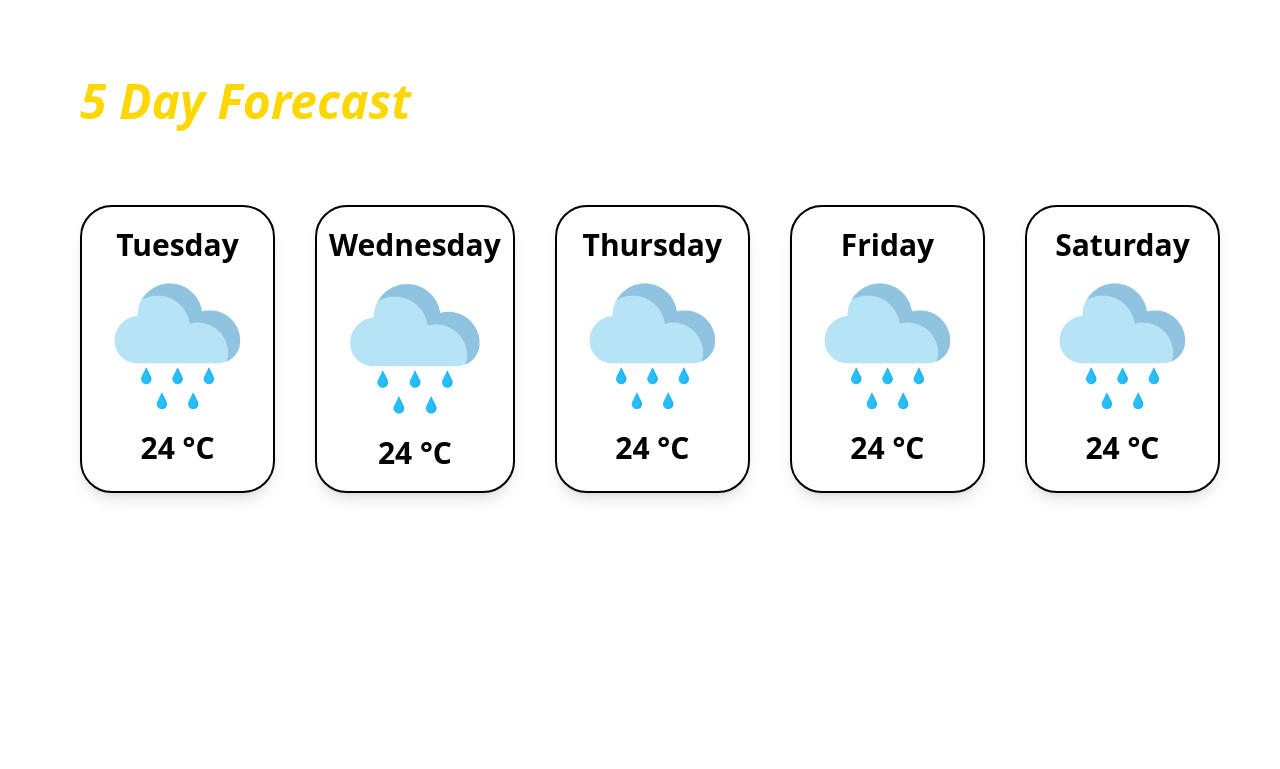
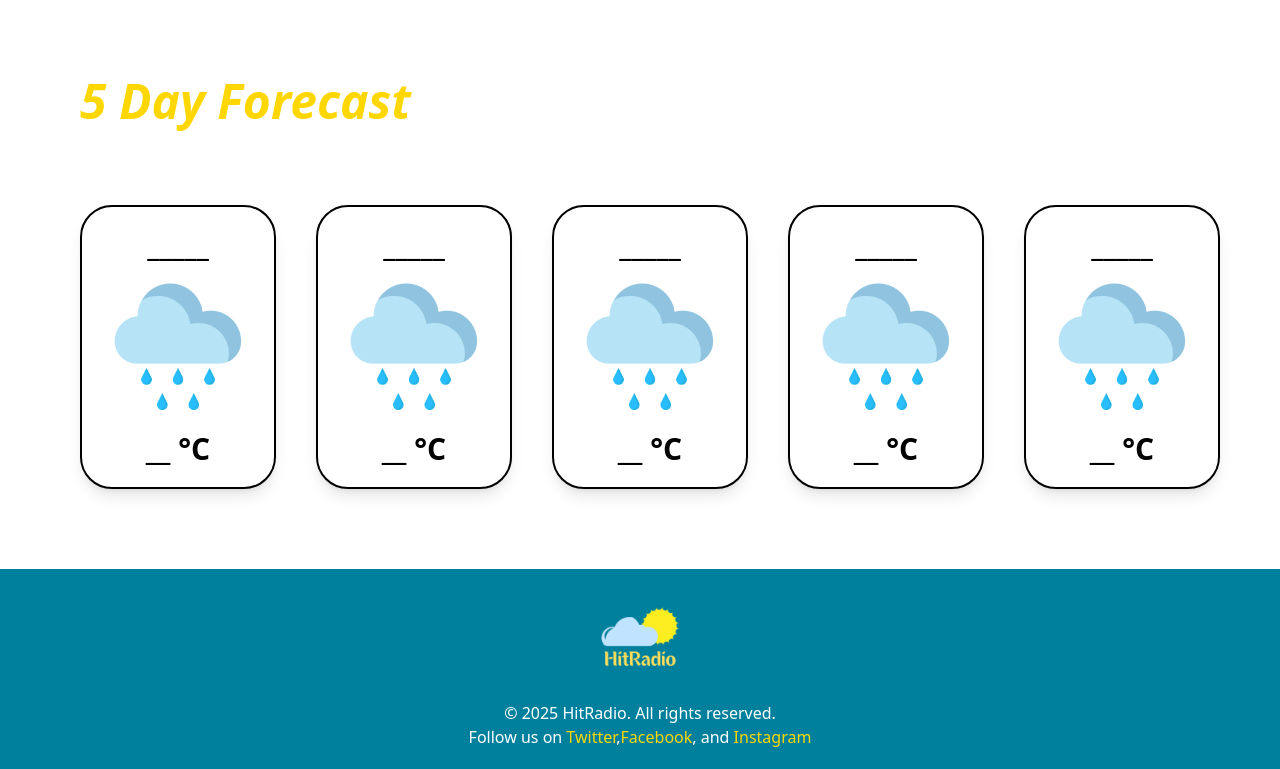
Before and after one commit to OUTLITAchraf/BriefMeteo, a website: page index.html in a window 1280 px wide. Shown: the part 769-1538 px from the top of the page. Before the commit the page ends 1342 px from the top, so only its background shows below. Drawn offline with Linux system fonts and the light colour scheme.

Commit message:
codage HTML avec tailwind de la partie footer

```diff
--- a/index.html
+++ b/index.html
@@ -168,68 +168,83 @@
           <div
             class="bg-white text-center py-5 px-3 rounded-4xl shadow-lg border-black border-2"
           >
-            <p class="font-bold text-3xl">Tuesday</p>
+            <p class="font-bold text-3xl">_____</p>
             <img
               src="./Img/icons/raining.png"
               alt=""
               width="300"
               height="300"
             />
-            <p class="font-bold text-3xl">24 &deg;C</p>
+            <p class="font-bold text-3xl">__ &deg;C</p>
           </div>
           <div
             class="bg-white text-center py-5 px-3 rounded-4xl shadow-lg border-black border-2"
           >
-            <p class="font-bold text-3xl">Wednesday</p>
+            <p class="font-bold text-3xl">_____</p>
             <img
               src="./Img/icons/raining.png"
               alt=""
               width="300"
               height="300"
             />
-            <p class="font-bold text-3xl">24 &deg;C</p>
+            <p class="font-bold text-3xl">__ &deg;C</p>
           </div>
           <div
             class="bg-white text-center py-5 px-3 rounded-4xl shadow-lg border-black border-2"
           >
-            <p class="font-bold text-3xl">Thursday</p>
+            <p class="font-bold text-3xl">_____</p>
             <img
               src="./Img/icons/raining.png"
               alt=""
               width="300"
               height="300"
             />
-            <p class="font-bold text-3xl">24 &deg;C</p>
+            <p class="font-bold text-3xl">__ &deg;C</p>
           </div>
           <div
             class="bg-white text-center py-5 px-3 rounded-4xl shadow-lg border-black border-2"
           >
-            <p class="font-bold text-3xl">Friday</p>
+            <p class="font-bold text-3xl">_____</p>
             <img
               src="./Img/icons/raining.png"
               alt=""
               width="300"
               height="300"
             />
-            <p class="font-bold text-3xl">24 &deg;C</p>
+            <p class="font-bold text-3xl">__ &deg;C</p>
           </div>
           <div
             class="bg-white text-center py-5 px-3 rounded-4xl shadow-lg border-black border-2"
           >
-            <p class="font-bold text-3xl">Saturday</p>
+            <p class="font-bold text-3xl">_____</p>
             <img
               src="./Img/icons/raining.png"
               alt=""
               width="300"
               height="300"
             />
-            <p class="font-bold text-3xl">24 &deg;C</p>
+            <p class="font-bold text-3xl">__ &deg;C</p>
           </div>
         </div>
-
       </div>
     </main>
-
+    <footer class="bg-[#00809D] text-white text-center py-5">
+      <img
+        src="./Img/Météo-removebg-preview.png"
+        alt=""
+        width="100"
+        height="100"
+        class="mx-auto mb-3"
+      />
+      <p>&copy; 2025 HitRadio. All rights reserved.</p>
+      <p>
+        Follow us on <a href="" class="text-[#FFD700]">Twitter</a>,<a
+          href=""
+          class="text-[#FFD700]"
+          >Facebook</a
+        >, and <a href="" class="text-[#FFD700]">Instagram</a>
+      </p>
+    </footer>
     <script src="script.js"></script>
   </body>
 </html>
```
